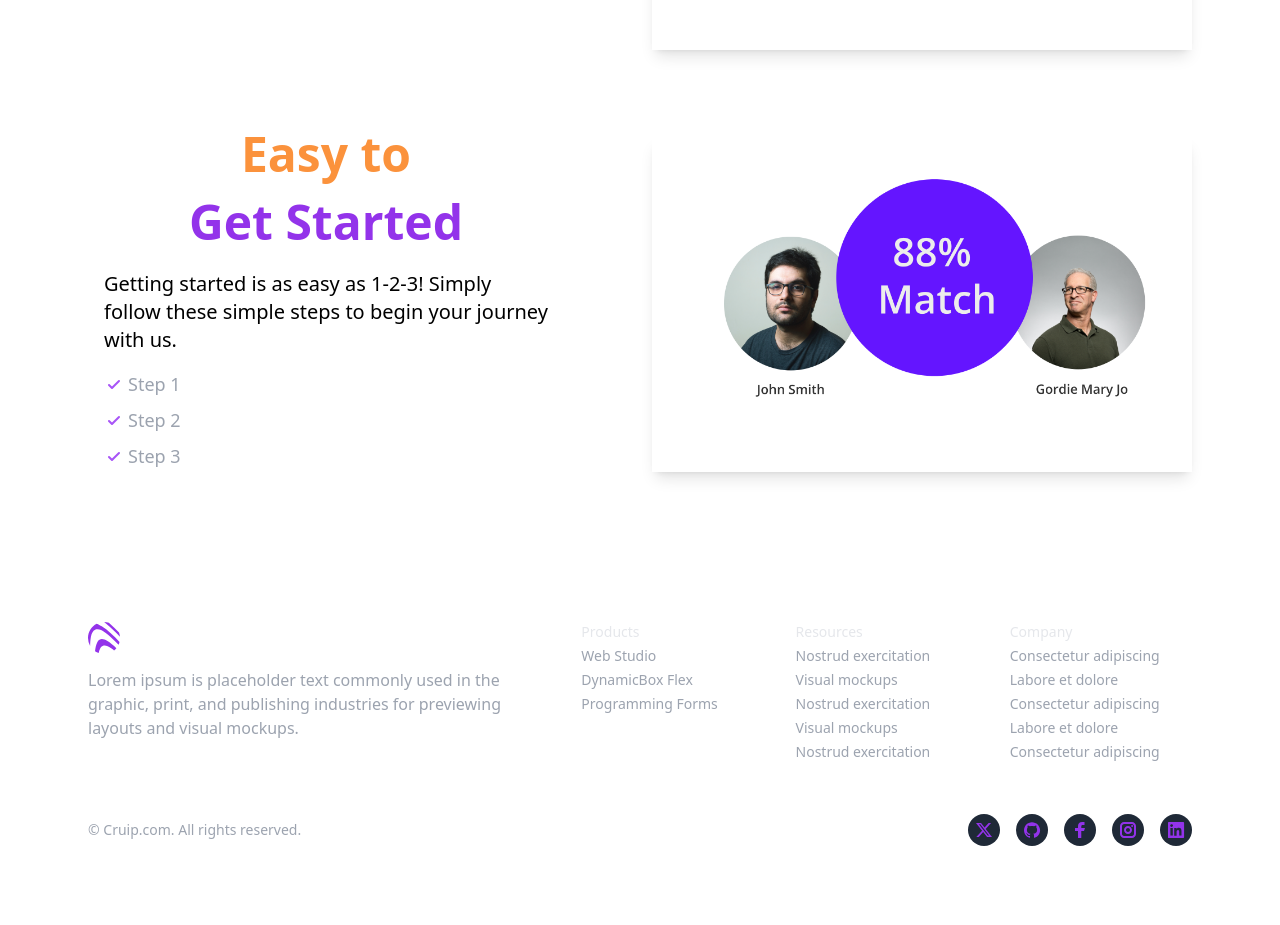
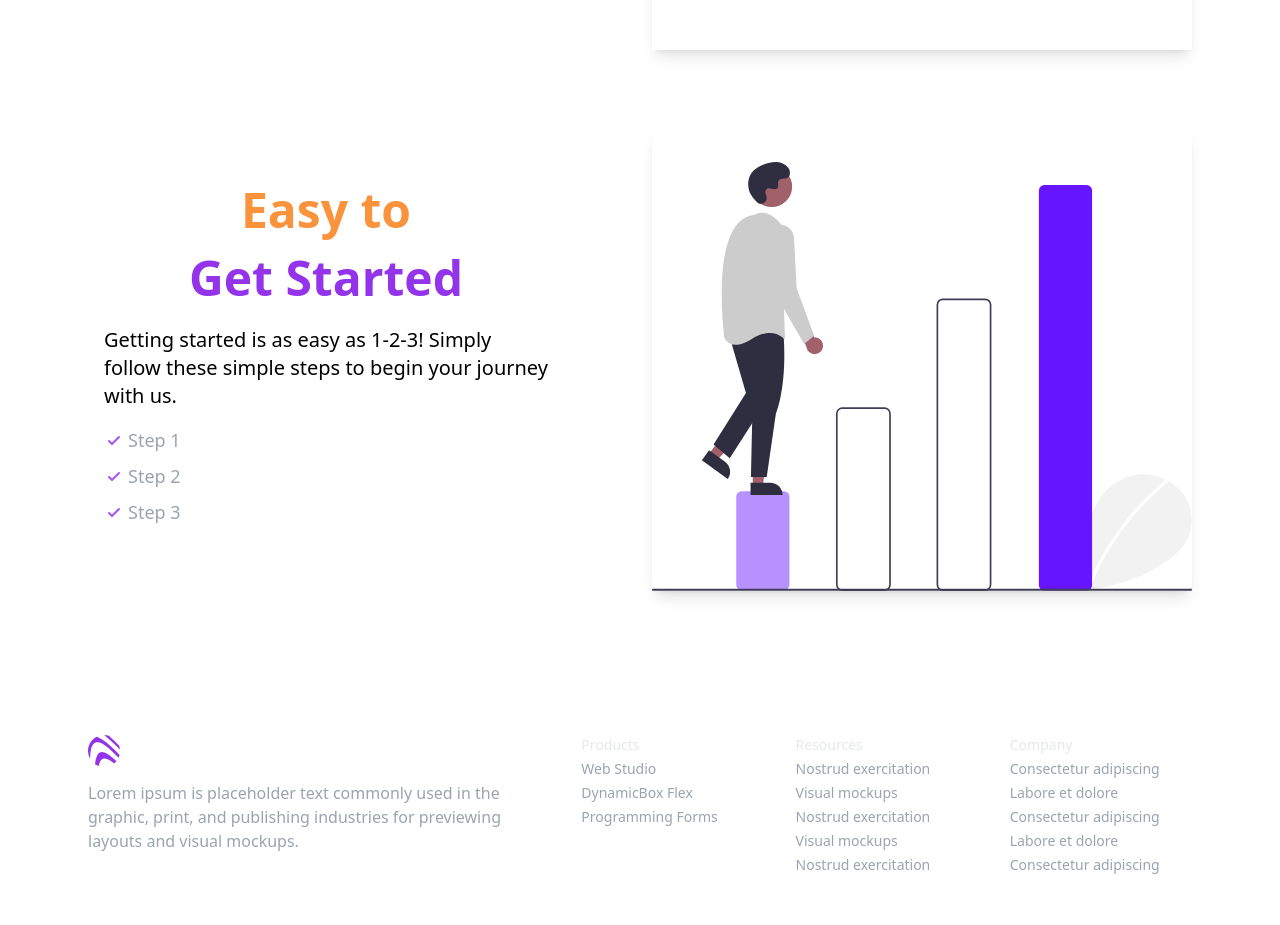
Before and after one commit to cgrgx/v2-front-end, a React (Create React App) app: page / in a window 1280 px wide. Shown: the part 1887-2812 px from the top of the page. Built offline with nearby package versions, Linux system fonts and the light colour scheme.

Commit message:
checkpoint: steps

```diff
--- a/src/components/landing/ui/zigzag.js
+++ b/src/components/landing/ui/zigzag.js
@@ -1,6 +1,9 @@
 import React from "react";
 import featImage01 from "../../../assets/FeatureImg.png";
 import featImage02 from "../../../assets/FeatureImg.png";
+import featImage03 from "../../../assets/undraw_stepping_up_g6oo.svg";
+
+import { ReactComponent as SvgDotPattern } from "../../../assets/dot-pattern.svg";
 
 function Zigzag() {
   return (
@@ -60,7 +63,7 @@ function Zigzag() {
               </div>
             </div>
             {/* 2nd item */}
-            <div className="md:grid lg:grid-cols-12 lg:gap-6 items-center">
+            <div className="md:grid lg:grid-cols-12 lg:gap-6 md:place-items-center md:justify-center">
               {/* Content */}
               <div
                 className="max-w-xl md:max-w-none md:w-full mx-auto md:col-span-7 lg:col-span-6 "
@@ -121,10 +124,10 @@ function Zigzag() {
               >
                 <img
                   className="max-w-full mx-auto mt-8 md:max-w-none h-auto"
-                  src={featImage02}
+                  src={featImage03}
                   width={540}
                   height={405}
-                  alt="Features 01"
+                  alt="steps"
                 />
               </div>
             </div>
```
Also changed, not shown: src/assets/dot-pattern.svg (added), src/assets/undraw_stepping_up_g6oo.svg (added).
